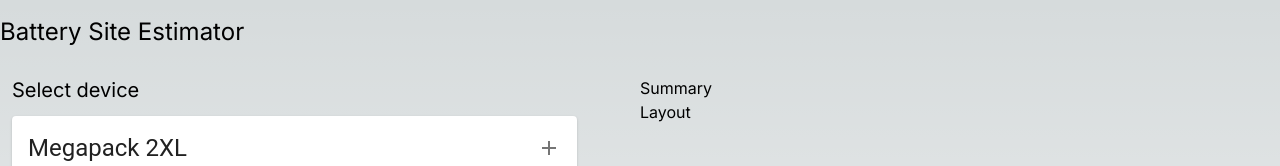
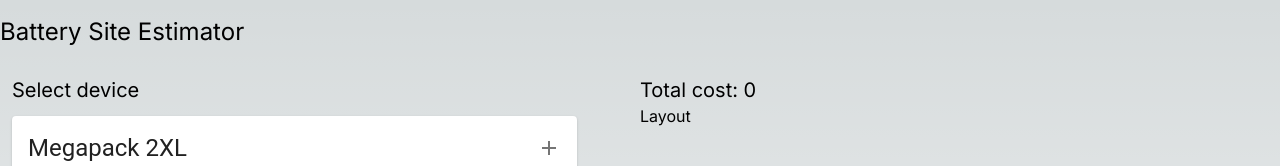
Before and after one commit to vladyslavkuliani/battery-site-layout, a Next.js app: page / in a window 1280 px wide. Shown: the top 166 px of the page. Built offline with nearby package versions, Linux system fonts and the light colour scheme.

Commit message:
Added ability to add item and calculate total cost

```diff
--- a/app/api/deviceOptions.json
+++ b/app/api/deviceOptions.json
@@ -1,6 +1,7 @@
 [
   {
     "label": "Megapack 2XL",
+    "type": "Megapack 2XL",
     "widthFeet": 10,
     "lengthFeet": 40,
     "energyMw": 4,
@@ -9,6 +10,7 @@
   },
   {
     "label": "Megapack 2",
+    "type": "Megapack 2",
     "widthFeet": 10,
     "lengthFeet": 30,
     "energyMw": 3,
@@ -17,6 +19,7 @@
   },
   {
     "label": "Megapack",
+    "type": "Megapack",
     "widthFeet": 10,
     "lengthFeet": 30,
     "energyMw": 2,
@@ -25,6 +28,7 @@
   },
   {
     "label": "Powerpack",
+    "type": "Powerpack",
     "widthFeet": 10,
     "lengthFeet": 10,
     "energyMw": 1,
@@ -33,6 +37,7 @@
   },
   {
     "label": "Transformer",
+    "type": "Transformer",
     "widthFeet": 10,
     "lengthFeet": 10,
     "energyMw": -0.25,
--- a/app/components/BatterySiteEstimator.tsx
+++ b/app/components/BatterySiteEstimator.tsx
@@ -1,18 +1,63 @@
 "use client";
 
 import DevicePurchaseOption from './DevicePurchaseOption';
-import { Device } from '../types';
+import { Device, DeviceType } from '../types';
+import { useReducer } from 'react';
+
+
+type Summary = {
+  usedDevicesByTypeCounts: { [key in DeviceType]: number };
+  totalCost: number;
+};
 
 export default function BatterySiteEstimator({ deviceOptions }: { deviceOptions: Device[] }) {
+  const [summary, dispatch] = useReducer(
+    (
+      state: Summary,
+      action: {
+        type: 'addItem' | 'removeItem';
+        deviceType: DeviceType;
+      }) => {
+      const computeDevicesTotalCost = (devicesByTypeCounts: { [key in DeviceType]: number }) => {
+        const devicesByType: { [key in DeviceType]?: Device } = deviceOptions.reduce((acc, option) => {
+          acc[option.type] = option;
+          return acc;
+        }, {} as { [key in DeviceType]?: Device })
+
+        return Object.entries(devicesByTypeCounts).reduce((acc, [deviceType, count]) => {
+          const device = devicesByType[deviceType as DeviceType];
+          return acc + count * (device?.cost ?? 0);
+        }, 0);
+      }
+
+      if (action.type === 'addItem') {
+        const deviceType = action.deviceType;
+
+        const usedDevicesByTypeCounts = {
+          ...state.usedDevicesByTypeCounts,
+          [deviceType]: 1 + (state.usedDevicesByTypeCounts[deviceType] || 0)
+        };
+
+        return {
+          usedDevicesByTypeCounts,
+          totalCost: computeDevicesTotalCost(usedDevicesByTypeCounts)
+        };
+      }
+    }, {
+    usedDevicesByTypeCounts: {},
+    totalCost: 0,
+  });
+
   return <div className="flex flex-row my-3 p-3">
     <div className="basis-1/2">
       <h2 className="text-xl mb-3">Select device</h2>
-      {deviceOptions.map(option => <DevicePurchaseOption key={option.label} className="mb-2" option={option} />)}
+      {deviceOptions.map(option => <DevicePurchaseOption key={option.label} className="mb-2" option={option} onAdd={() => dispatch({ type: 'addItem', deviceType: option.type })} onRemove={() => { return undefined }} />)}
     </div>
     <div className="basis-1/2">
-      <div>Summary</div>
+      <div className="text-xl flex justify-between">
+        <div>Total cost: {summary?.totalCost}</div>
+      </div>
       <div>Layout</div>
     </div>
   </div>
-
 }
--- a/app/components/Counter.tsx
+++ b/app/components/Counter.tsx
@@ -5,10 +5,11 @@
 import RemoveIcon from '@mui/icons-material/Remove';
 import { useState } from "react";
 
-export default function Counter({ className }: { className?: string }) {
+export default function Counter({ className, onIncrement, onDecrement }: { className?: string, onIncrement: () => void, onDecrement: () => void }) {
   const [count, setCount] = useState(0);
   const incrementCount = () => {
     setCount(count + 1);
+    onIncrement();
   }
   const decrementCount = () => {
     if (count === 0) {
@@ -16,6 +17,7 @@
     }
 
     setCount(count - 1);
+    onDecrement();
   }
 
   return (
--- a/app/components/DevicePurchaseOption.tsx
+++ b/app/components/DevicePurchaseOption.tsx
@@ -11,7 +11,7 @@
 import counterStyles from './Counter.module.css';
 import deviceOptionStyles from './DevicePurchaseOption.module.css';
 
-export default function DevicePurchaseOption({ option, className }: { option: Device, className?: string }) {
+export default function DevicePurchaseOption({ option, className, onAdd, onRemove }: { option: Device, className?: string, onAdd: () => void, onRemove: () => void }) {
   return (
     <div className={`flex items-center ${className}`}>
       <Card className={deviceOptionStyles.card}>
@@ -41,7 +41,7 @@
         </CardContent>
       </Card>
 
-      <Counter className={counterStyles.counter} />
+      <Counter className={counterStyles.counter} onIncrement={onAdd} onDecrement={onRemove} />
     </div>
   );
 }
--- a/app/types.ts
+++ b/app/types.ts
@@ -1,8 +1,14 @@
-export type Device = {
+type BaseDevice = {
   label: string;
   widthFeet: number;
   lengthFeet: number;
   energyMw: number;
   cost: number;
-  releaseYear?: number;
-}
+};
+
+export type Device = BaseDevice & ({
+  type: 'Megapack 2XL' | 'Megapack 2' | 'Megapack' | 'Powerpack'
+  releaseYear: number;
+} | { type: 'Transformer', releaseYear: never })
+
+export type DeviceType = Device['type'];
```
